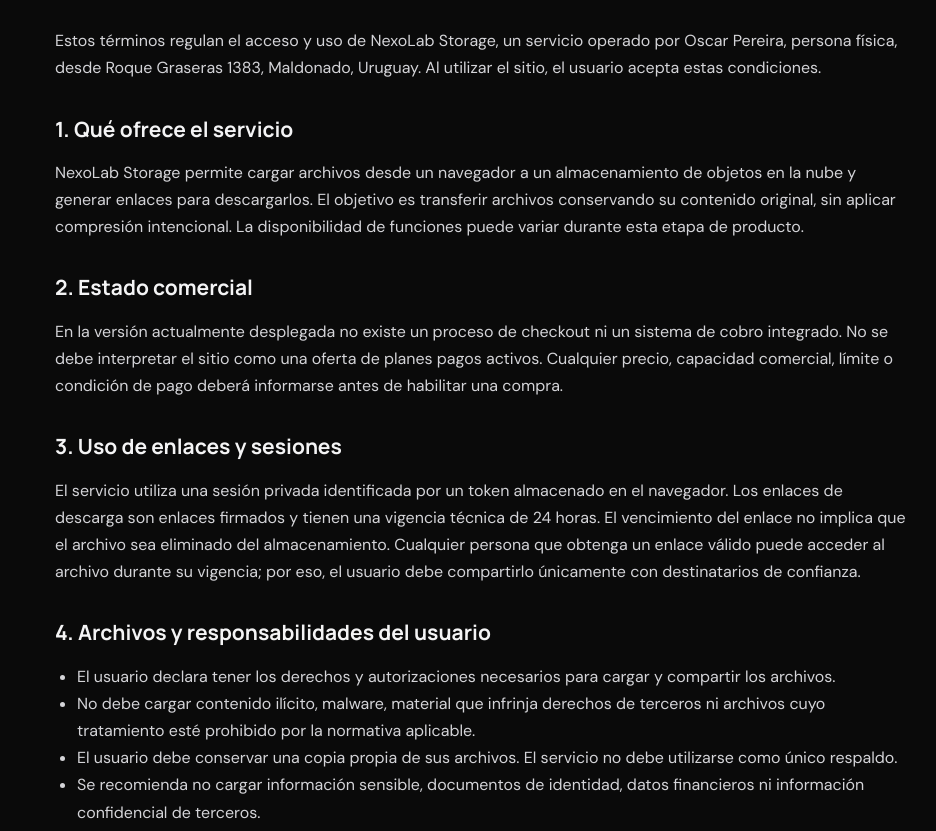
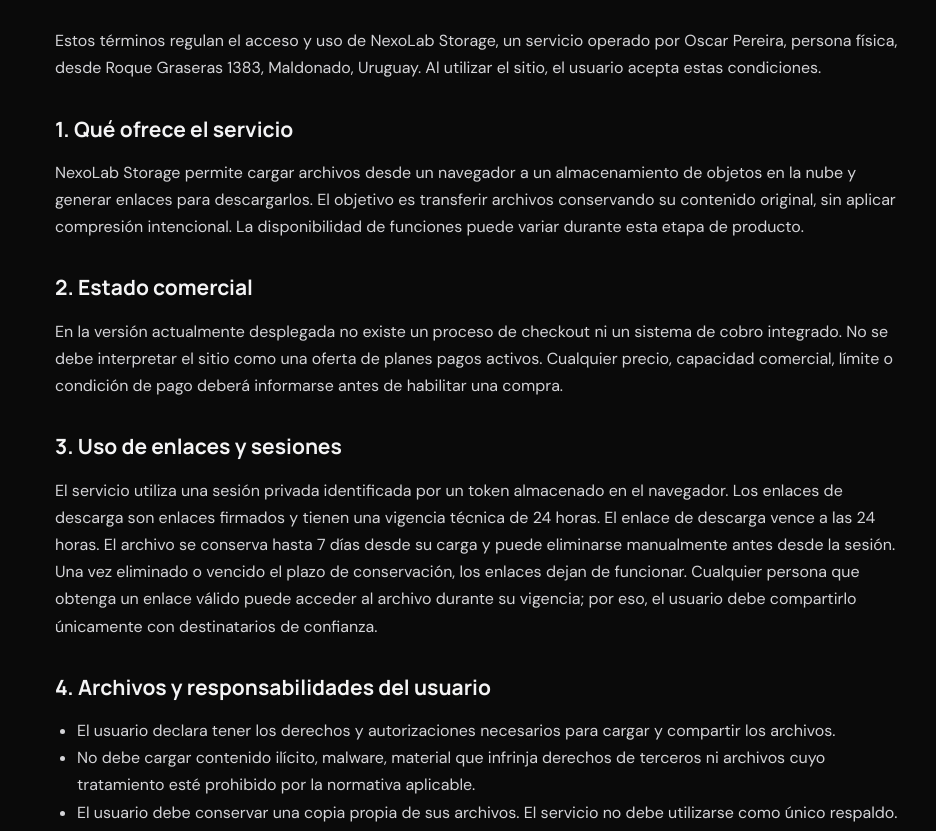
Before and after one commit to PocketBlack/nexolab-storage, a plain HTML site: page frontend/terminos.html in a window 1280 px wide. Shown: the part 256-1087 px from the top of the page, without its empty margins (159-1095 px from the left). Drawn offline with Linux system fonts and the light colour scheme.

Commit message:
Document seven-day retention and user-controlled deletion

```diff
--- a/frontend/terminos.html
+++ b/frontend/terminos.html
@@ -3,7 +3,7 @@
 <p>Estos términos regulan el acceso y uso de NexoLab Storage, un servicio operado por Oscar Pereira, persona física, desde Roque Graseras 1383, Maldonado, Uruguay. Al utilizar el sitio, el usuario acepta estas condiciones.</p>
 <h2>1. Qué ofrece el servicio</h2><p>NexoLab Storage permite cargar archivos desde un navegador a un almacenamiento de objetos en la nube y generar enlaces para descargarlos. El objetivo es transferir archivos conservando su contenido original, sin aplicar compresión intencional. La disponibilidad de funciones puede variar durante esta etapa de producto.</p>
 <h2>2. Estado comercial</h2><p>En la versión actualmente desplegada no existe un proceso de checkout ni un sistema de cobro integrado. No se debe interpretar el sitio como una oferta de planes pagos activos. Cualquier precio, capacidad comercial, límite o condición de pago deberá informarse antes de habilitar una compra.</p>
-<h2>3. Uso de enlaces y sesiones</h2><p>El servicio utiliza una sesión privada identificada por un token almacenado en el navegador. Los enlaces de descarga son enlaces firmados y tienen una vigencia técnica de 24 horas. El vencimiento del enlace no implica que el archivo sea eliminado del almacenamiento. Cualquier persona que obtenga un enlace válido puede acceder al archivo durante su vigencia; por eso, el usuario debe compartirlo únicamente con destinatarios de confianza.</p>
+<h2>3. Uso de enlaces y sesiones</h2><p>El servicio utiliza una sesión privada identificada por un token almacenado en el navegador. Los enlaces de descarga son enlaces firmados y tienen una vigencia técnica de 24 horas. El enlace de descarga vence a las 24 horas. El archivo se conserva hasta 7 días desde su carga y puede eliminarse manualmente antes desde la sesión. Una vez eliminado o vencido el plazo de conservación, los enlaces dejan de funcionar. Cualquier persona que obtenga un enlace válido puede acceder al archivo durante su vigencia; por eso, el usuario debe compartirlo únicamente con destinatarios de confianza.</p>
 <h2>4. Archivos y responsabilidades del usuario</h2><ul><li>El usuario declara tener los derechos y autorizaciones necesarios para cargar y compartir los archivos.</li><li>No debe cargar contenido ilícito, malware, material que infrinja derechos de terceros ni archivos cuyo tratamiento esté prohibido por la normativa aplicable.</li><li>El usuario debe conservar una copia propia de sus archivos. El servicio no debe utilizarse como único respaldo.</li><li>Se recomienda no cargar información sensible, documentos de identidad, datos financieros ni información confidencial de terceros.</li></ul>
 <h2>5. Disponibilidad y límites</h2><p>El servicio puede experimentar interrupciones, mantenimiento, límites técnicos o cambios durante su evolución. No se garantiza disponibilidad ininterrumpida ni conservación perpetua de los archivos. Los límites técnicos vigentes se informarán en el sitio o en el flujo de carga.</p>
 <h2>6. Propiedad intelectual</h2><p>El usuario conserva los derechos que tenga sobre sus archivos. La operación técnica de almacenamiento y entrega no transfiere a NexoLab Storage la propiedad intelectual del contenido.</p>
```
